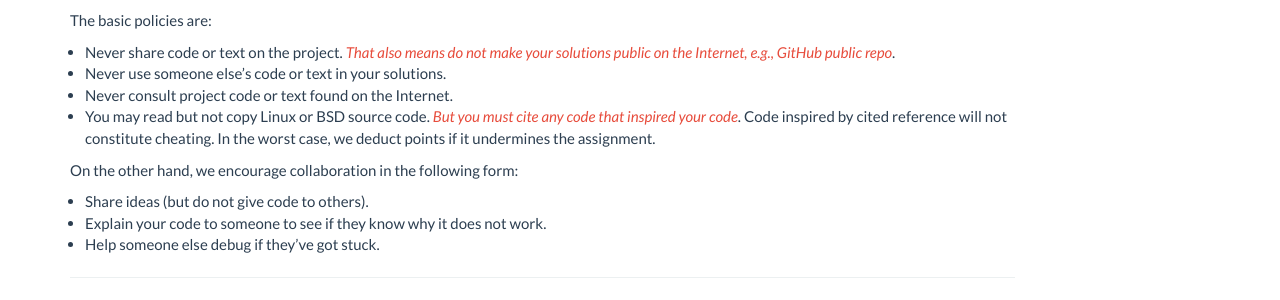
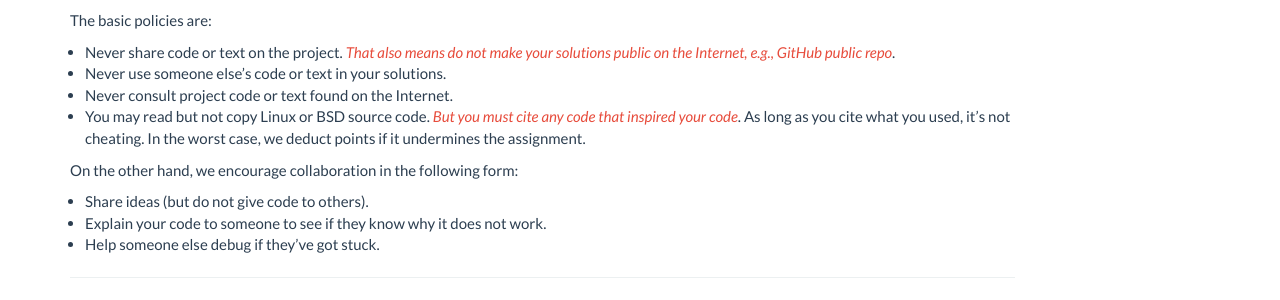
Before and after one commit to flyshark/jhu-cs318.github.io, a Jekyll site: the page built from project/guide.md, in a window 1280 px wide and 900 px high, scrolled down 1555 px. Shown: the part 540-840 px from the top of the window. Built offline with Jekyll 4.4.1, drawn with Linux system fonts in a browser that asks for light colours.

Commit message:
update citation

```diff
--- a/project/guide.md
+++ b/project/guide.md
@@ -153,8 +153,8 @@ The basic policies are:
 * Never use someone else's code or text in your solutions.
 * Never consult project code or text found on the Internet.
 * You may read but not copy Linux or BSD source code. *But you must cite any code
-  that inspired your code*{: .text-danger}. Code inspired by cited reference will
-  not constitute cheating. In the worst case, we deduct points if it undermines
+  that inspired your code*{: .text-danger}. As long as you cite what you used, it's
+  not cheating. In the worst case, we deduct points if it undermines
   the assignment.
 
 On the other hand, we encourage collaboration in the following form:
```
